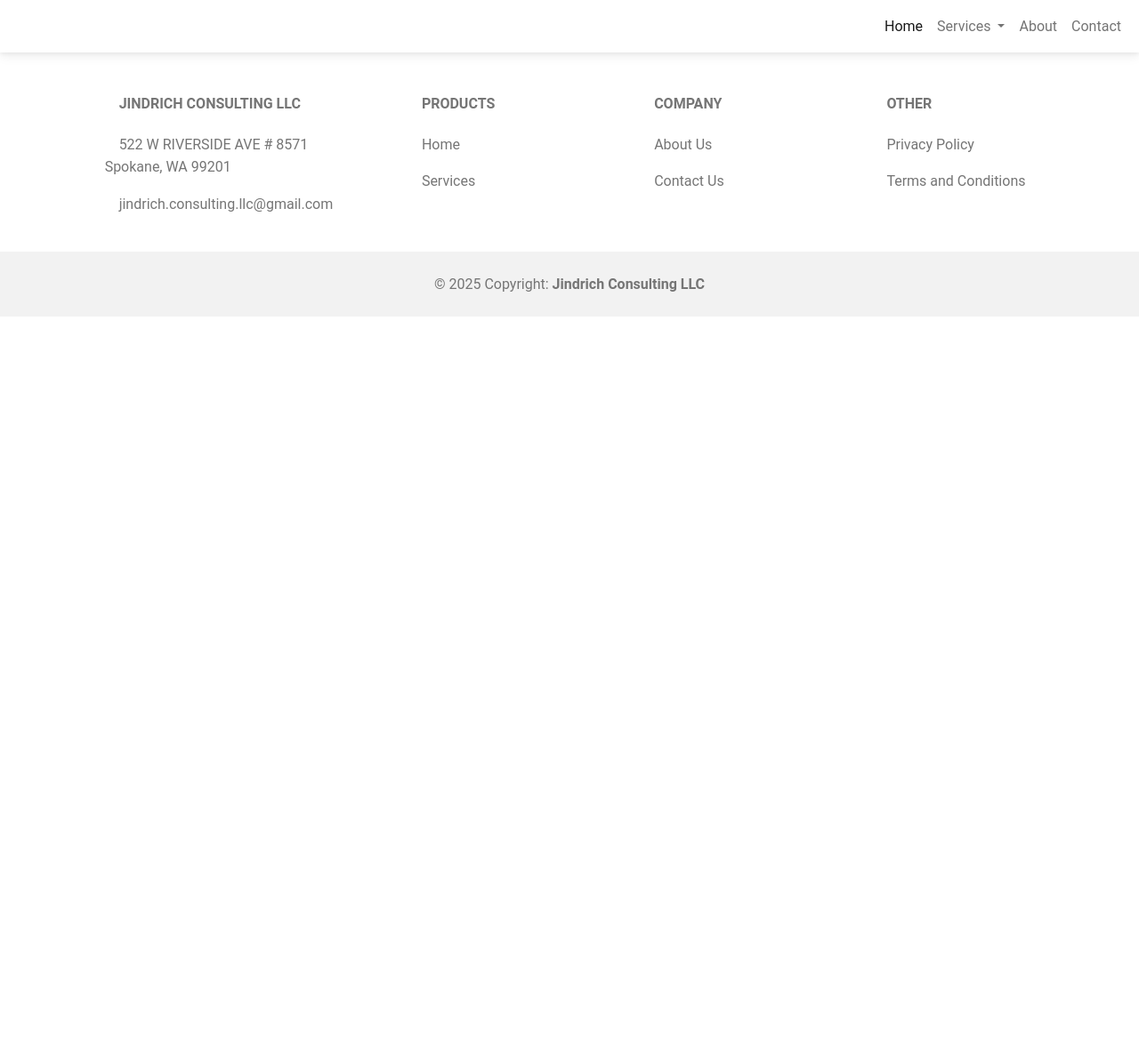
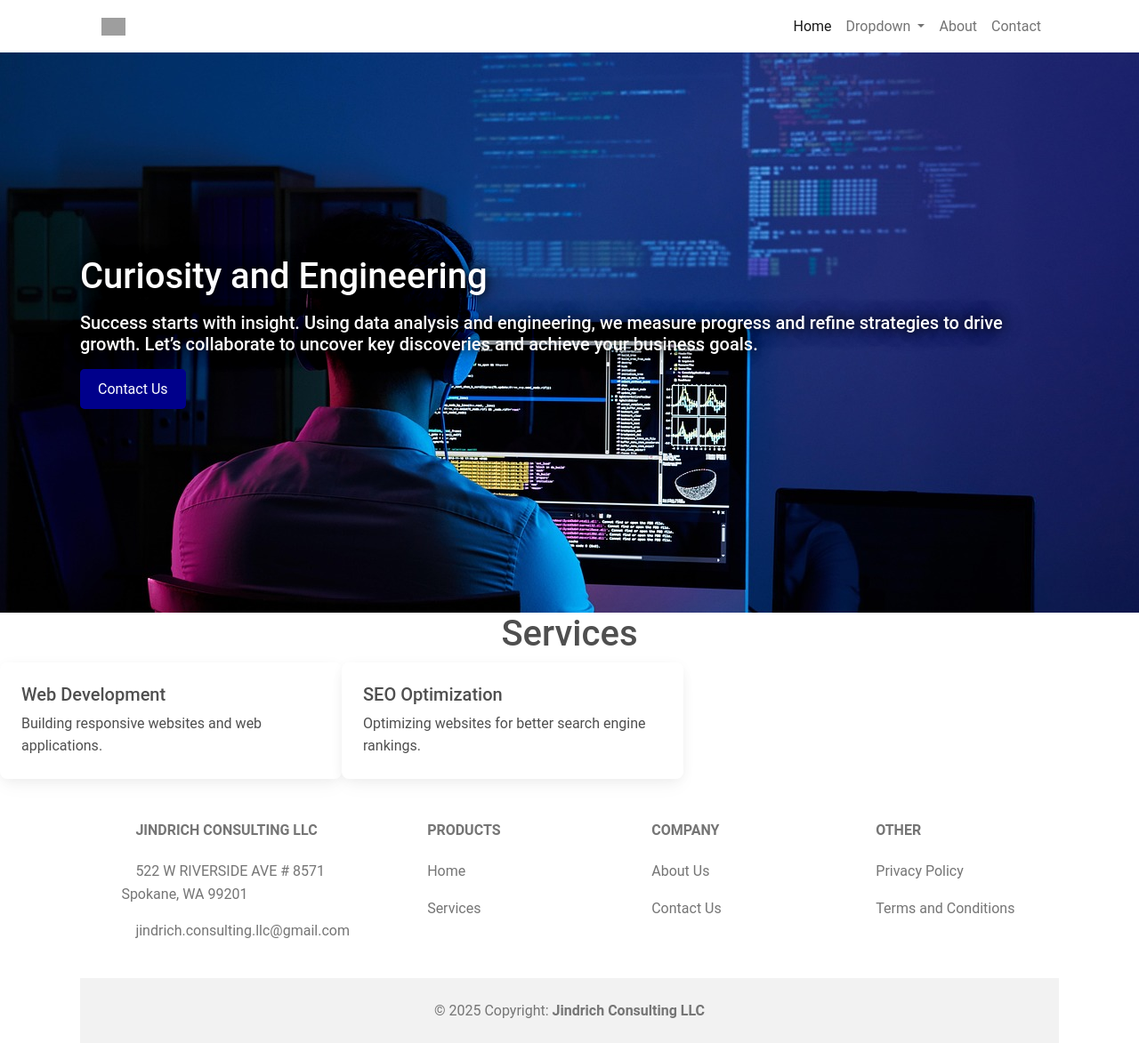
Before and after one commit to jindrich-consulting-llc/jindrich-consulting-llc.github.io, a Jekyll site: the page built from index.md, in a window 1280 px wide. Shown: the whole page at 89% size. Built offline with Jekyll 4.4.1, drawn with Linux system fonts in a browser that asks for light colours; before the commit the page ends 900 px from its top, so only the background shows below that; grey boxes are pictures that could not be loaded.

Commit message:
added banner and cards

```diff
--- a/_includes/footer.html
+++ b/_includes/footer.html
@@ -1,4 +1,4 @@
-<footer class="text-center text-lg-start bg-body-tertiary text-muted">
+<footer class=" footer text-center text-lg-start bg-body-tertiary text-muted">
     <!-- Section: Links  -->
     <section class="">
         <div class="container text-center text-md-start mt-5">
--- a/_includes/header.html
+++ b/_includes/header.html
@@ -1,18 +1,18 @@
 <nav class="navbar navbar-expand-lg navbar-light bg-body-tertiary">
     <!-- Container wrapper -->
     <div class="container-fluid">
-        <!-- Toggle button -->
-        <button
-                data-mdb-collapse-init
-                class="navbar-toggler"
-                type="button"
-                data-mdb-target="#navbarRightAlignExample"
-                aria-controls="navbarRightAlignExample"
-                aria-expanded="false"
-                aria-label="Toggle navigation"
-        >
-            <i class="fas fa-bars"></i>
-        </button>
+        <!-- Logo -->
+        <div class="container">
+            <a class="navbar-brand" href="#">
+                <img
+                        src="https://mdbcdn.b-cdn.net/img/logo/mdb-transaprent-noshadows.webp"
+                        height="20"
+                        alt="MDB Logo"
+                        loading="lazy"
+                />
+            </a>
+        </div>
+        <!-- Logo -->
 
         <!-- Collapsible wrapper -->
         <div class="collapse navbar-collapse" id="navbarRightAlignExample">
@@ -31,13 +31,20 @@
                             role="button"
                             aria-expanded="false"
                     >
-                        Services
+                        Dropdown
                     </a>
                     <!-- Dropdown menu -->
                     <ul class="dropdown-menu" aria-labelledby="navbarDropdown">
-                        {% for service in site.data.services %}
-                        <li><a class="dropdown-item" href="{{ service.url }}">{{ service.name }}</a></li>
-                        {% endfor %}
+                        <li>
+                            <a class="dropdown-item" href="#">Action</a>
+                        </li>
+                        <li>
+                            <a class="dropdown-item" href="#">Another action</a>
+                        </li>
+                        <li><hr class="dropdown-divider" /></li>
+                        <li>
+                            <a class="dropdown-item" href="#">Something else here</a>
+                        </li>
                     </ul>
                 </li>
                 <li class="nav-item">
--- a/_layouts/home.html
+++ b/_layouts/home.html
@@ -4,6 +4,10 @@
     <meta charset="UTF-8">
     <meta name="viewport" content="width=device-width, initial-scale=1.0">
     <title>{{ page.title }} | {{ site.title }}</title>
+    <!-- Custom -->
+    <link href="../assets/css/global_styles.css" rel="stylesheet">
+    <link href="../assets/css/banner_styles.css" rel="stylesheet">
+    <link href="../assets/css/services_styles.css" rel="stylesheet">
     <!-- MDB -->
     <link href="https://cdn.jsdelivr.net/npm/mdb-ui-kit/css/mdb.min.css" rel="stylesheet">
 </head>
@@ -12,16 +16,52 @@
 {% include header.html %}
 
 <!-- Main content of the page -->
-<!--<main class="container">-->
-<!--    {{ content }}-->
-<!--</main>-->
+<main>
+
+    <!-- Banner -->
+    <div class="banner">
+        <!-- Banner image -->
+        <div class="banner-image"></div>
+        <!-- Banner text -->
+        <div class="d-flex justify-content-center align-items-center h-100">
+            <div class="banner-content">
+                <h1 class="mb-3">Curiosity and Engineering</h1>
+                <h5 class="mb-3">Success starts with insight. Using data analysis and engineering, we measure progress
+                    and refine strategies to drive
+                    growth. Let’s collaborate to uncover key discoveries and achieve your business goals.</h5>
+                <a data-mdb-ripple-init class="banner-button" href="#!" role="button"
+                >Contact Us</a
+                >
+            </div>
+        </div>
+    </div>
+
+    <!-- Services -->
+    <div class="services">
+        <h1>Services</h1>
+        <div class="services-grid">
+            <div class="card">
+                <div class="card-body">
+                    <h5 class="card-title">Web Development</h5>
+                    <p class="card-text">Building responsive websites and web applications.</p>
+                </div>
+            </div>
+            <div class="card">
+                <div class="card-body">
+                    <h5 class="card-title">SEO Optimization</h5>
+                    <p class="card-text">Optimizing websites for better search engine rankings.</p>
+                </div>
+            </div>
+        </div>
+    </div>
+    <!-- Services -->
+
+</main>
 
 <!-- Include the footer -->
 {% include footer.html %}
 
 <!-- MDB -->
 <script type="text/javascript" src="https://cdn.jsdelivr.net/npm/mdb-ui-kit@8.2.0/js/mdb.umd.min.js"></script>
-
-</script>
 </body>
 </html>
--- a/assets/css/banner_styles.css
+++ b/assets/css/banner_styles.css
@@ -1,18 +1,56 @@
 .banner {
-  background: url("../img/software-developer.jpg") no-repeat center center;
-  background-color: #111111;
-  background-size: auto;
-  height: 60vh;
+    position: relative;
+    display: flex;
+    align-items: center;
+    justify-content: center;
+    height: 70vh;
 }
 
-.banner-overlay {
-  position: absolute;
-  width: 100%;
-  height: 100%;
-  background: rgba(0, 0, 0, 0.5);
+.banner-image {
+    position: absolute;
+    top: 0;
+    left: 0;
+    width: 100%;
+    height: 100%;
+    background: url("../img/software-developer.jpg") no-repeat center center;
+    background-size: cover;
+    z-index: 1;
 }
 
 .banner-content {
-  position: relative;
-  z-index: 1;
+    position: relative;
+    padding-left: 10vh;
+    padding-right: 10vh;
+    color: white;
+    display: flex;
+    flex-direction: column;
+    justify-content: center;
+    align-items: flex-start;
+    text-align: left;
+    z-index: 2;
 }
+
+.banner h1, .banner h5 {
+    text-shadow: 0 0 10px rgba(0, 0, 0, 0.8),
+    0 0 20px rgba(0, 0, 0, 0.6),
+    0 0 30px rgba(0, 0, 0, 0.4); /* Multiple shadows for spray effect */
+}
+
+.banner-button {
+    background-color: darkblue;
+    color: white;
+    border: none;
+    border-radius: 5px;
+    padding: 10px 20px;
+    cursor: pointer;
+    font-size: 16px;
+}
+
+.banner-button:hover {
+    background-color: dodgerblue;
+}
+
+.banner-button:focus {
+    outline: none;
+    box-shadow: 0 0 10px rgba(0, 0, 255, 0.6);
+}
--- /dev/null
+++ b/assets/css/global_styles.css
@@ -0,0 +1,10 @@
+.navbar, .footer {
+    padding-left: 10vh !important;
+    padding-right: 10vh !important;
+}
+
+.navbar {
+    color: white;
+    background: transparent !important;
+    box-shadow: none !important;
+}
--- /dev/null
+++ b/assets/css/services_styles.css
@@ -0,0 +1,26 @@
+
+.services-grid {
+    display: flex;
+    display: flex;
+    flex-direction: row;
+}
+
+.card {
+    width: 30%;
+    box-shadow: 0 4px 8px rgba(0, 0, 0, 0.1);
+    border-radius: 8px;
+    overflow: hidden;
+}
+
+.card-img-top {
+    width: 100%;
+    height: auto;
+}
+
+.card-body {
+    padding: 15px;
+}
+
+h1 {
+    text-align: center;
+}
```
Also changed, not shown: index.md (+0 -5 lines).
